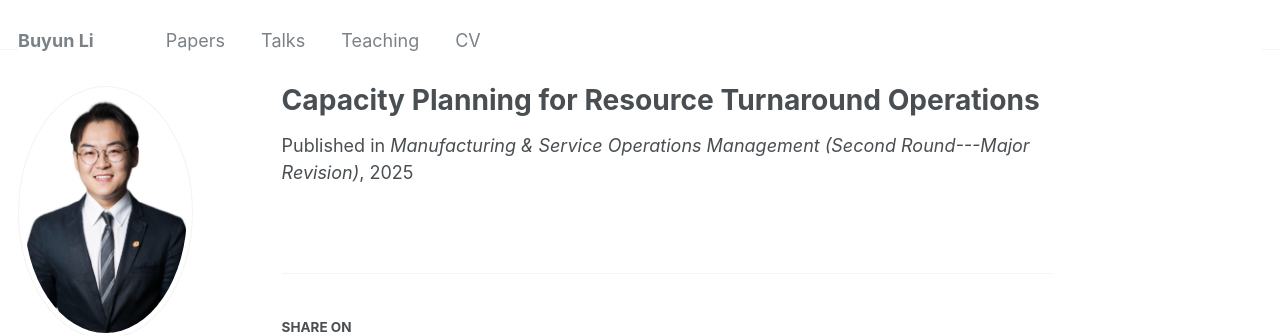
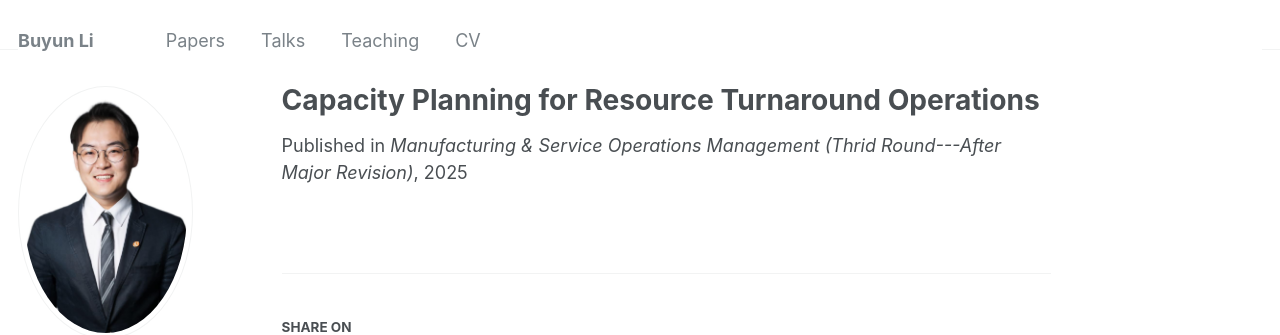
Before and after one commit to BuyunLi/BuyunLi.github.io, a Jekyll site: the page built from _publications/2023-paper1.md, in a window 1280 px wide. Shown: the top 335 px of the page. Built offline with Jekyll 4.4.1, drawn with Linux system fonts in a browser that asks for light colours; some web fonts are replaced.

Commit message:
Update 2023-paper1.md

```diff
--- a/_publications/2023-paper1.md
+++ b/_publications/2023-paper1.md
@@ -1,6 +1,6 @@
 ---
 title: "Capacity Planning for Resource Turnaround Operations"
-venue: " Manufacturing & Service Operations Management (Second Round---Major Revision)"
+venue: " Manufacturing & Service Operations Management (Thrid Round---After Major Revision)"
 status: "under_review"
 authors: "Buyun Li , Vince Slaugh"
 abstract: "Many shared resources, such as hotel rooms or rental cars, require cleaning, charging, or some other operation to turn around the resources between successive customer uses. We study staffing and shift planning decisions for the turnaround service capacity in order to minimize the sum of customer waiting and staffing costs. Random customer departures, random customer arrivals, and worker shifts with breaks add to the managerial challenge. Using the frameworks of diminishing returns submodularity and M-convexity, we demonstrate analytical properties for capacity decisions in three staffing scenarios, including our primary model that focuses on shift planning. We propose a solution heuristic that efficiently provides near-optimal solutions. We illustrate the value of our model for hotel housekeeping operations using data from a large city-center hotel. Reallocating some room attendants to different shift start times, especially later in the day compared to current practice, can effectively eliminate guest waiting after the posted check-in time. Hotels can reduce room attendant idleness and room readiness issues by departing from the common industry practice of all workers starting at 8:00 am. Simply having two shift start times in the morning may virtually eliminate waiting and help in recruiting and retaining workers."
```
